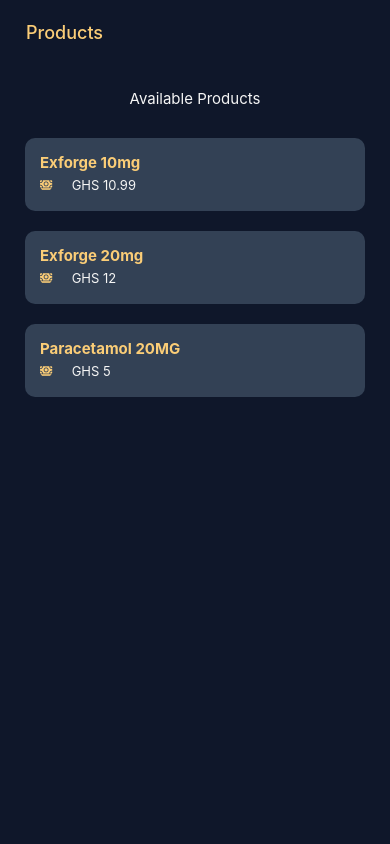
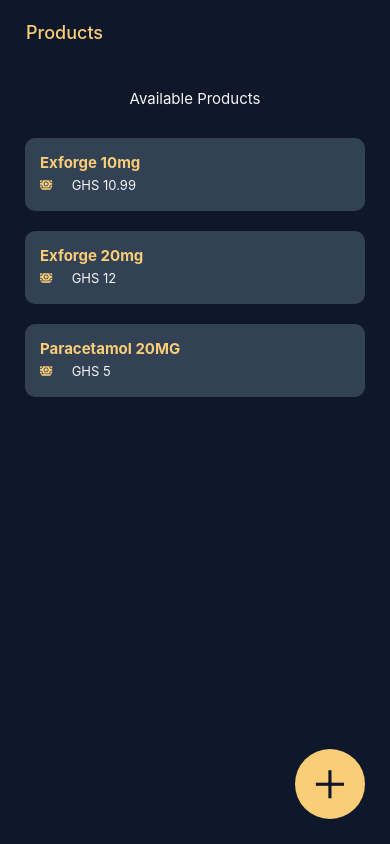
Before and after one commit to tothepointcode/mpharma-assessment, a React Native app: screen /Products in a window 390 px wide. Built offline with nearby package versions, Linux system fonts and the light colour scheme.

Commit message:
Used floating button on Home page

```diff
--- a/screens/Home.jsx
+++ b/screens/Home.jsx
@@ -1,9 +1,15 @@
 import React, { useState } from "react";
+import { Ionicons } from "@expo/vector-icons";
 
 // custom components
 import MainContainer from "../components/Containers/MainContainer";
 import RegularText from "../components/Texts/RegularText";
 import CardList from "../components/Cards/CardList";
+import FloatingButton from "../components/Buttons/FloatingButton";
+
+// colors
+import { colors } from "./../components/colors";
+const { gray2 } = colors;
 
 const sampleData = [
   {
@@ -73,6 +79,13 @@
         fetchingProducts={fetchingProducts}
         fetchProducts={fetchProducts}
       />
+      <FloatingButton
+        onPress={() => {
+          // move to add page
+        }}
+      >
+        <Ionicons name="add" size={50} color={gray2} />
+      </FloatingButton>
     </MainContainer>
   );
 };
```
